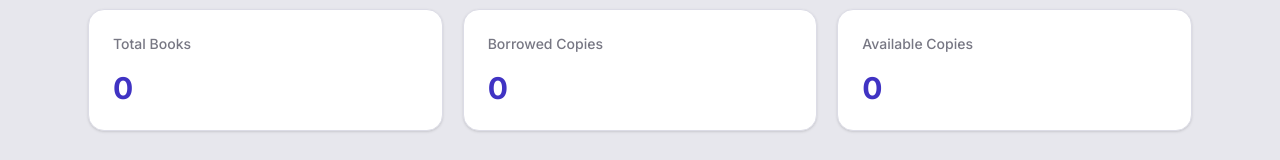
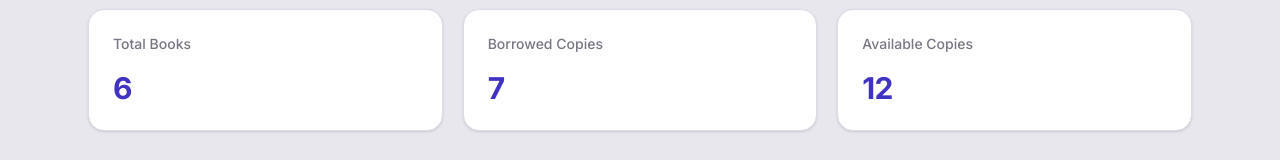
Before and after one commit to aminrasooli2007-svg/library-loan-desk, a React (Vite) app: page / in a window 1280 px wide. Shown: the part 392-552 px from the top of the page. Built offline with nearby package versions, Linux system fonts and the light colour scheme.

Commit message:
Display library overview statistics

```diff
--- a/src/App.jsx
+++ b/src/App.jsx
@@ -1,5 +1,18 @@
+import { initialBooks } from "./data/books";
+function App() {
 
-function App() {
+
+  const totalBooks = initialBooks.length
+
+  const borrowedCopies = initialBooks.reduce(
+    (total, book) => total + book.borrowedCopies,
+    0
+  )
+
+  const availableCopies = initialBooks.reduce(
+    (total, book) => total + (book.totalCopies - book.borrowedCopies),
+    0
+  );
   return (
     <div className="min-h-screen bg-[#E7E7ED] text-[#252432]">
       <header className="border-b border-[#D5D5E0] bg-white">
@@ -55,7 +68,7 @@ function App() {
                 Total Books
               </p>
               <p className="text-3xl font-bold tracking-tight text-[#4033C3]">
-                0
+                {totalBooks}
               </p>
             </div>
 
@@ -64,7 +77,7 @@ function App() {
                 Borrowed Copies
               </p>
               <p className="text-3xl font-bold tracking-tight text-[#4033C3]">
-                0
+                {borrowedCopies}
               </p>
             </div>
 
@@ -73,7 +86,7 @@ function App() {
                 Available Copies
               </p>
               <p className="text-3xl font-bold tracking-tight text-[#4033C3]">
-                0
+                {availableCopies}
               </p>
             </div>
           </div>
```
